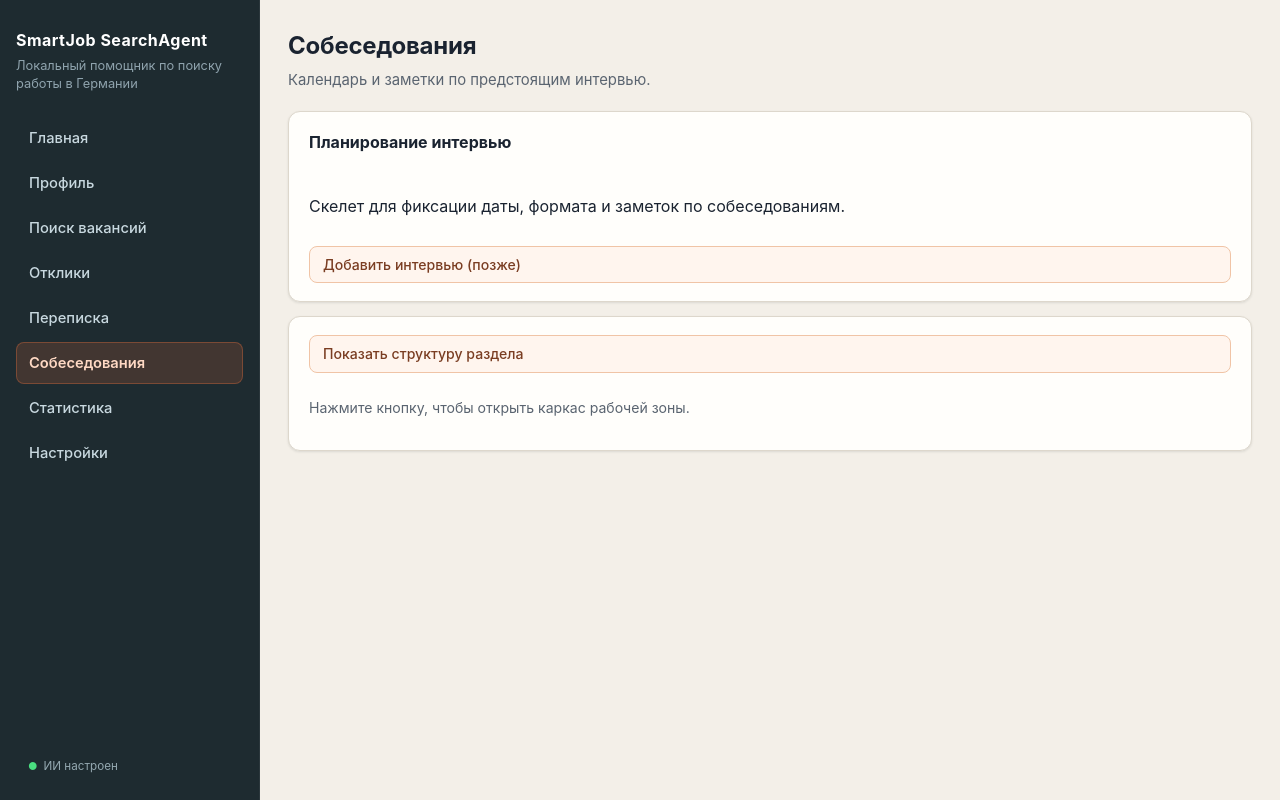
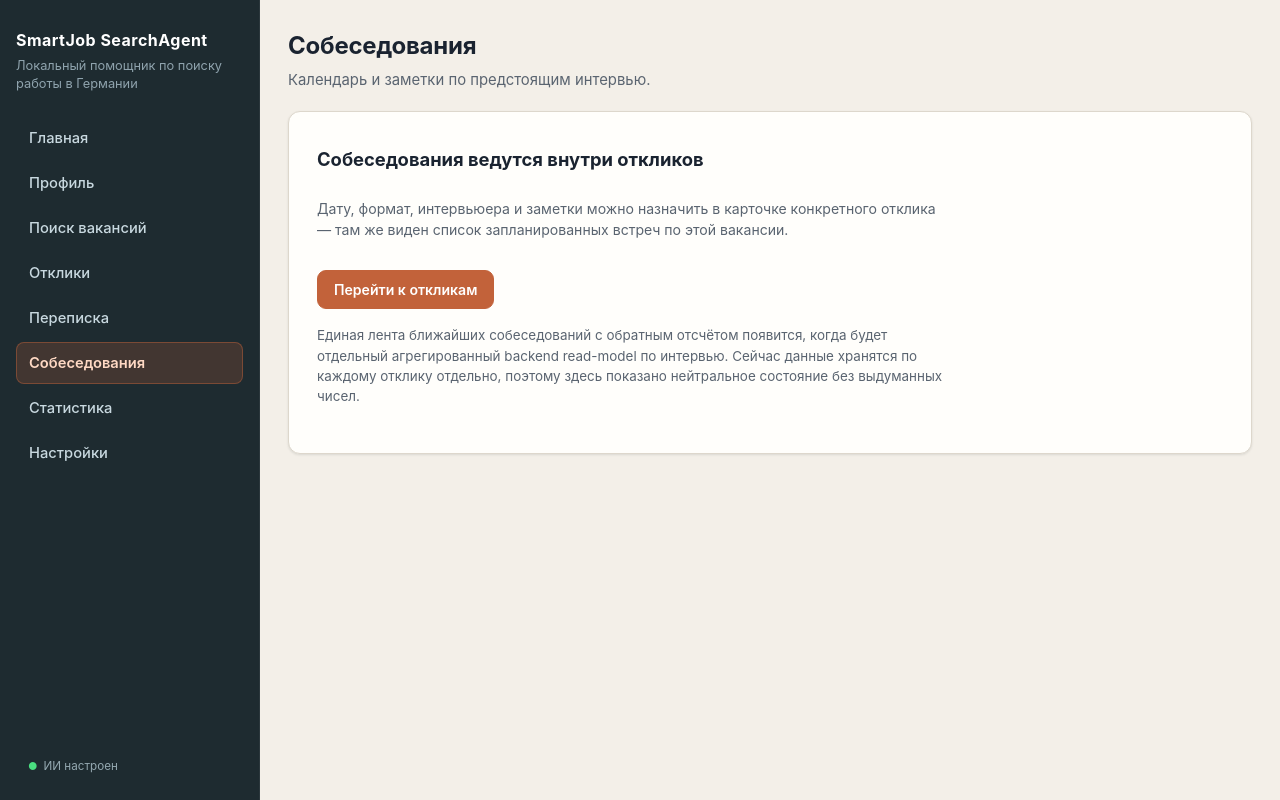
Before and after one commit to vanguar/SearchAgent, a FastAPI app: page /interviews in a window 1280 px wide. Run offline with FastAPI, Linux system fonts and the light colour scheme; some libraries are stand-ins or nearby versions.

Commit message:
Redesign Interviews as a quality empty state (presentation only)
Replace the generic placeholder with an honest, design-system neutral state:
interviews are managed per-lead today, with a link to /leads. No fake
countdown, checklist or numbers — an aggregated interviews feed needs a
dedicated backend read-model, which is called out explicitly. Route untouched.

Templates + CSS only; no Python touched.

Co-Authored-By: Claude Opus 4.8 <noreply@anthropic.com>
Claude-Session: https://claude.ai/code/session_01E98fwxvfvCcP1bAMDQqrqf

```diff
--- a/app/static/css/app.css
+++ b/app/static/css/app.css
@@ -1748,3 +1748,28 @@ body {
 .import-details[open] .import-details__summary::after {
   transform: rotate(180deg);
 }
+
+/* ── Quality empty state ─────────────────────────────────── */
+.empty-panel {
+  padding: 34px 28px;
+}
+
+.empty-panel__body {
+  max-width: 62ch;
+  display: grid;
+  gap: 10px;
+}
+
+.empty-panel__body h3 {
+  margin: 0;
+  font-size: 1.15rem;
+}
+
+.empty-panel__actions {
+  margin-top: 6px;
+}
+
+.empty-panel__note {
+  margin-top: 6px;
+  font-size: 0.84rem;
+}
--- a/app/templates/pages/interviews.html
+++ b/app/templates/pages/interviews.html
@@ -1,10 +1,21 @@
 {% extends "base.html" %}
 
 {% block content %}
-{% set title = "Планирование интервью" %}
-{% set description = "Скелет для фиксации даты, формата и заметок по собеседованиям." %}
-{% set button_label = "Добавить интервью (позже)" %}
-{% include "partials/empty_state.html" %}
-
-{% include "partials/section_hint_loader.html" %}
+<article class="panel empty-panel">
+  <div class="empty-panel__body">
+    <h3>Собеседования ведутся внутри откликов</h3>
+    <p class="muted">
+      Дату, формат, интервьюера и заметки можно назначить в карточке конкретного отклика —
+      там же виден список запланированных встреч по этой вакансии.
+    </p>
+    <div class="empty-panel__actions">
+      <a class="btn-primary" href="/leads">Перейти к откликам</a>
+    </div>
+    <p class="muted empty-panel__note">
+      Единая лента ближайших собеседований с обратным отсчётом появится, когда будет
+      отдельный агрегированный backend read-model по интервью. Сейчас данные хранятся
+      по каждому отклику отдельно, поэтому здесь показано нейтральное состояние без выдуманных чисел.
+    </p>
+  </div>
+</article>
 {% endblock %}
```
